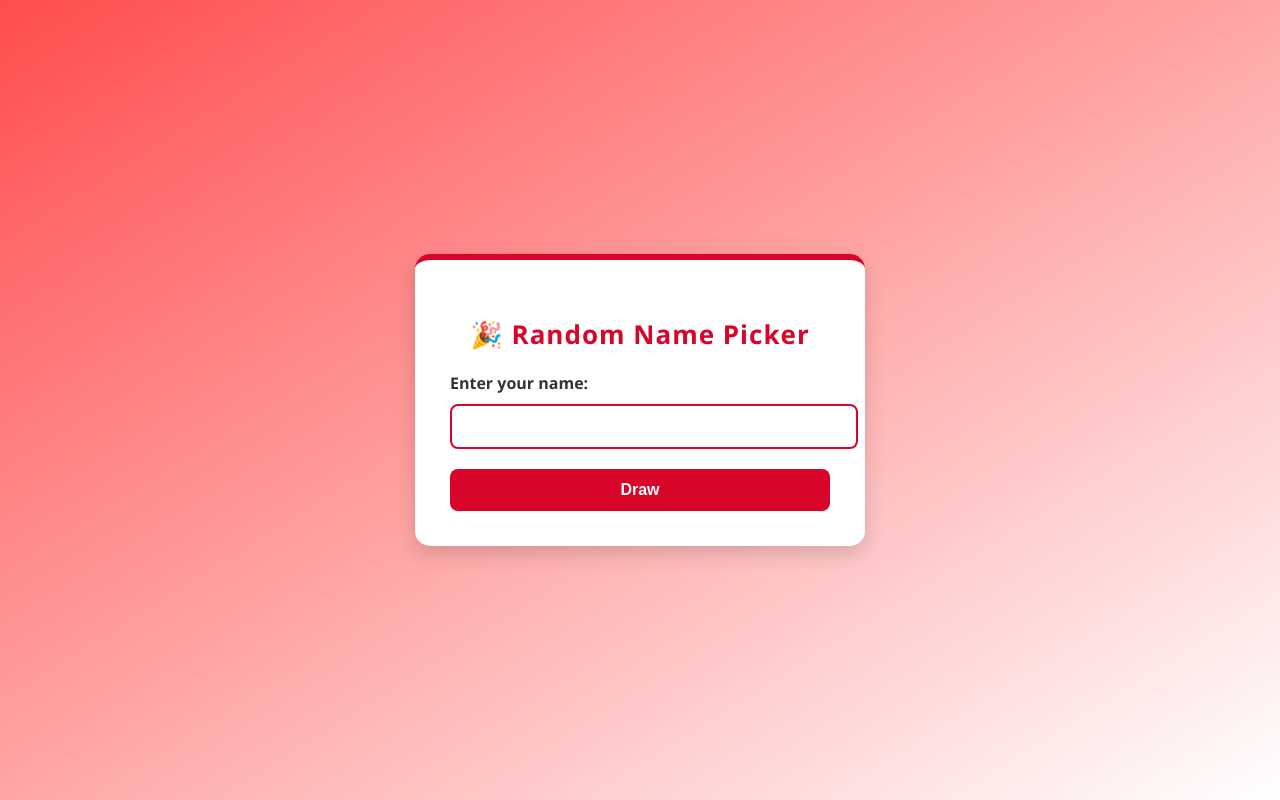
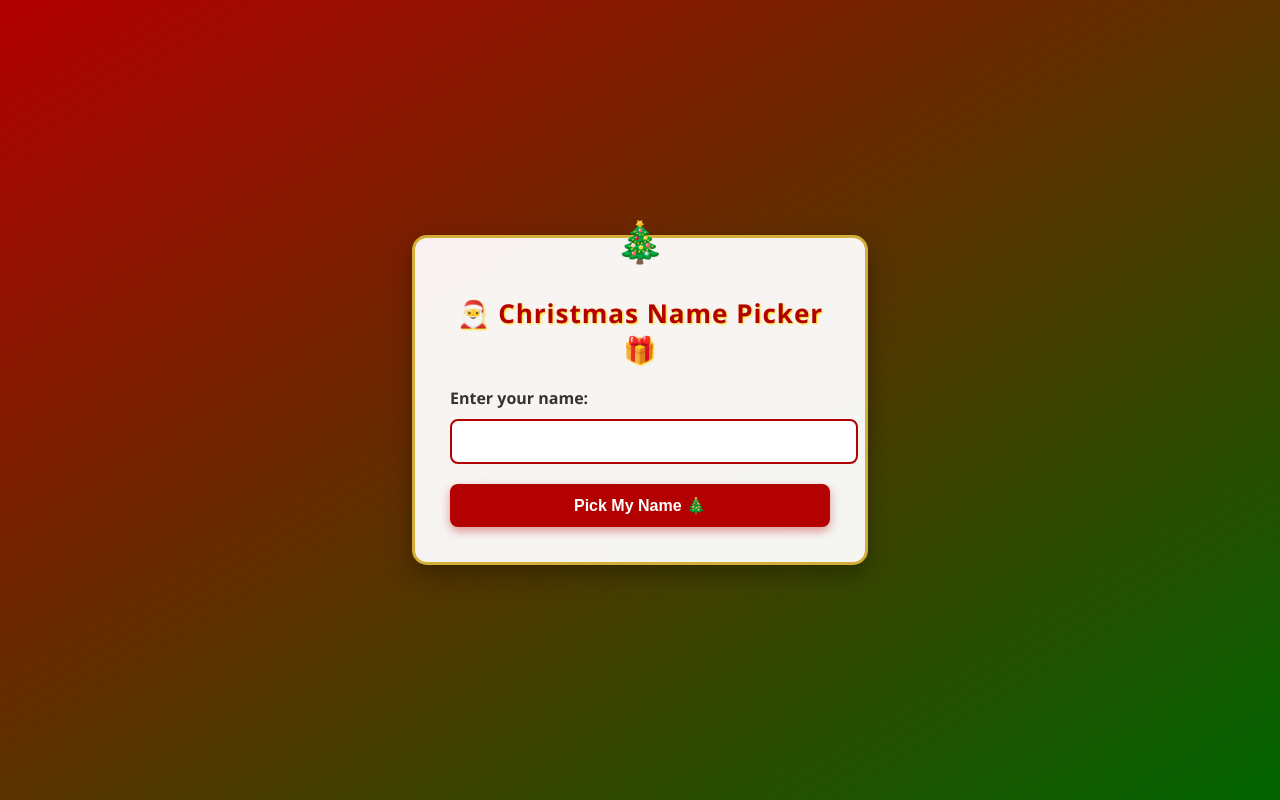
Before and after one commit to Abhiram911/Random_picker_Py, a Flask app: template templates/index.html in a window 1280 px wide. Run offline with Flask 3, Linux system fonts and the light colour scheme; the template is opened without the code that fills it, so the values that code supplies are empty.

Commit message:
Init commit

```diff
--- a/templates/index.html
+++ b/templates/index.html
@@ -1,35 +1,46 @@
 <!DOCTYPE html>
 <html>
 <head>
-    <title>Random Name Picker</title>
+    <title>Christmas Name Picker</title>
     <style>
         body {
             font-family: 'Segoe UI', Arial, sans-serif;
-            background: #ffffff;
             margin: 0;
             padding: 0;
+            height: 100vh;
             display: flex;
             justify-content: center;
             align-items: center;
-            height: 100vh;
-            background: linear-gradient(to bottom right, #ff4d4d, #ffffff);
+            background: linear-gradient(to bottom right, #b30000, #006400);
+            background-attachment: fixed;
         }
 
         .container {
-            background: #ffffff;
+            background: rgba(255, 255, 255, 0.95);
             padding: 35px;
             width: 380px;
             border-radius: 15px;
-            box-shadow: 0 8px 20px rgba(0,0,0,0.15);
             text-align: center;
-            border-top: 6px solid #d90429;
+            box-shadow: 0 10px 25px rgba(0,0,0,0.3);
+            border: 3px solid #d4af37; /* gold border */
+            position: relative;
+        }
+
+        .container:before {
+            content: "🎄";
+            font-size: 40px;
+            position: absolute;
+            top: -25px;
+            left: 50%;
+            transform: translateX(-50%);
         }
 
         h2 {
-            color: #d90429;
+            color: #b30000;
             margin-bottom: 20px;
             font-size: 26px;
             letter-spacing: 1px;
+            text-shadow: 1px 1px 2px #ffd700;
         }
 
         label {
@@ -44,7 +55,7 @@
             width: 100%;
             padding: 12px;
             margin-top: 5px;
-            border: 2px solid #d90429;
+            border: 2px solid #b30000;
             border-radius: 8px;
             font-size: 15px;
             outline: none;
@@ -52,15 +63,15 @@
         }
 
         input[type=text]:focus {
-            border-color: #ff1e1e;
-            box-shadow: 0 0 5px rgba(255, 0, 0, 0.4);
+            border-color: #ff0000;
+            box-shadow: 0 0 8px rgba(255, 0, 0, 0.5);
         }
 
         button {
             margin-top: 20px;
             padding: 12px;
             width: 100%;
-            background: #d90429;
+            background: #b30000;
             color: white;
             border: none;
             border-radius: 8px;
@@ -68,11 +79,12 @@
             cursor: pointer;
             transition: 0.3s;
             font-weight: bold;
+            box-shadow: 0 4px 10px rgba(179, 0, 0, 0.4);
         }
 
         button:hover {
-            background: #ff1e1e;
-            transform: scale(1.03);
+            background: #ff0000;
+            transform: scale(1.05);
         }
 
         .msg {
@@ -82,27 +94,29 @@
             background: #ffe6e6;
             padding: 10px;
             border-radius: 8px;
+            border-left: 4px solid #b30000;
         }
 
         .result {
             margin-top: 20px;
             font-weight: bold;
-            color: #0f9d58;
+            color: #006400;
             background: #e6ffe6;
             padding: 10px;
             border-radius: 8px;
+            border-left: 4px solid #006400;
         }
     </style>
 </head>
 <body>
 
 <div class="container">
-    <h2>🎉 Random Name Picker</h2>
+    <h2>🎅 Christmas Name Picker 🎁</h2>
 
     <form method="POST">
         <label>Enter your name:</label>
         <input type="text" name="username" required>
-        <button type="submit">Draw</button>
+        <button type="submit">Pick My Name 🎄</button>
     </form>
 
     {% if message %}
```
